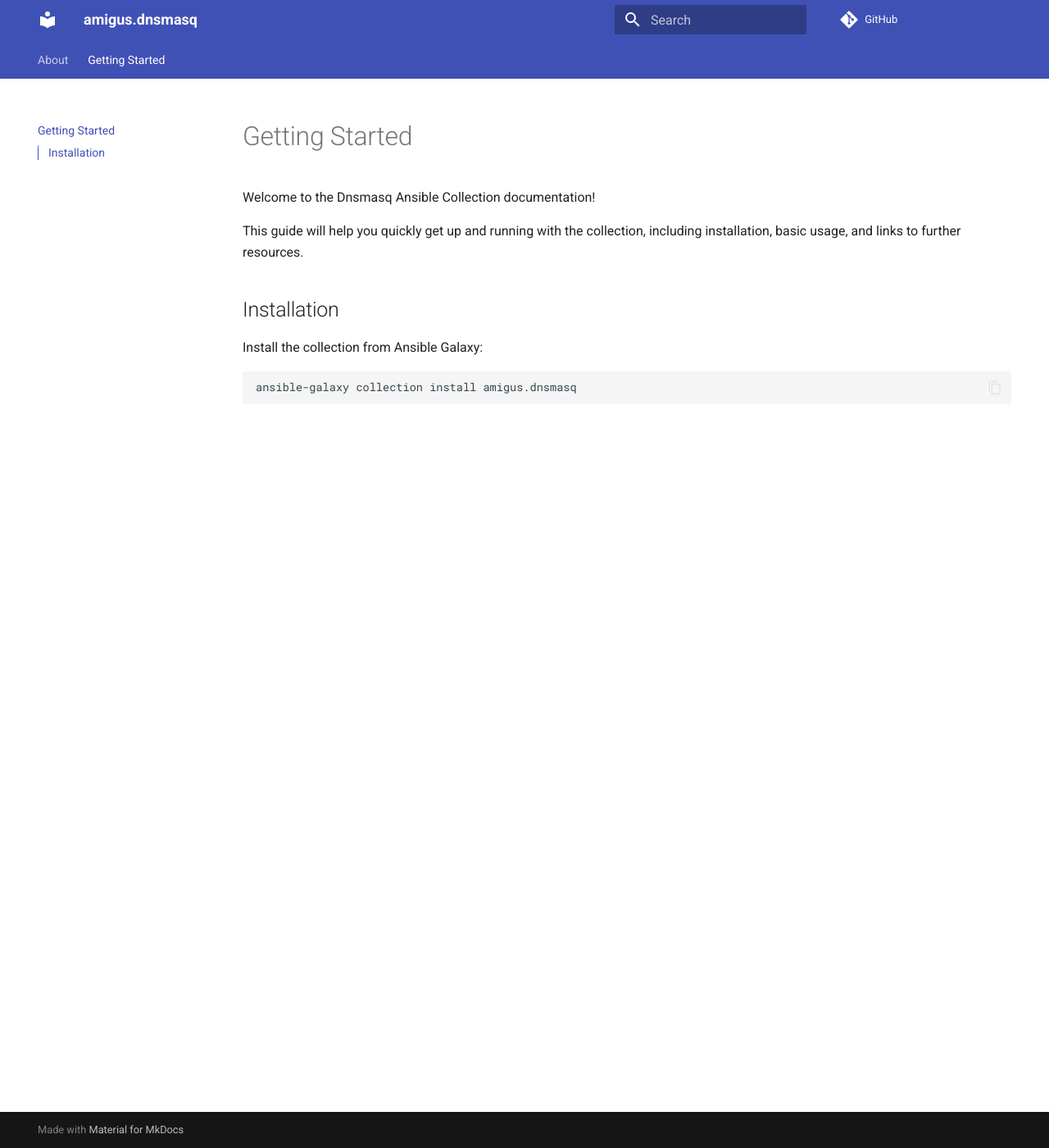
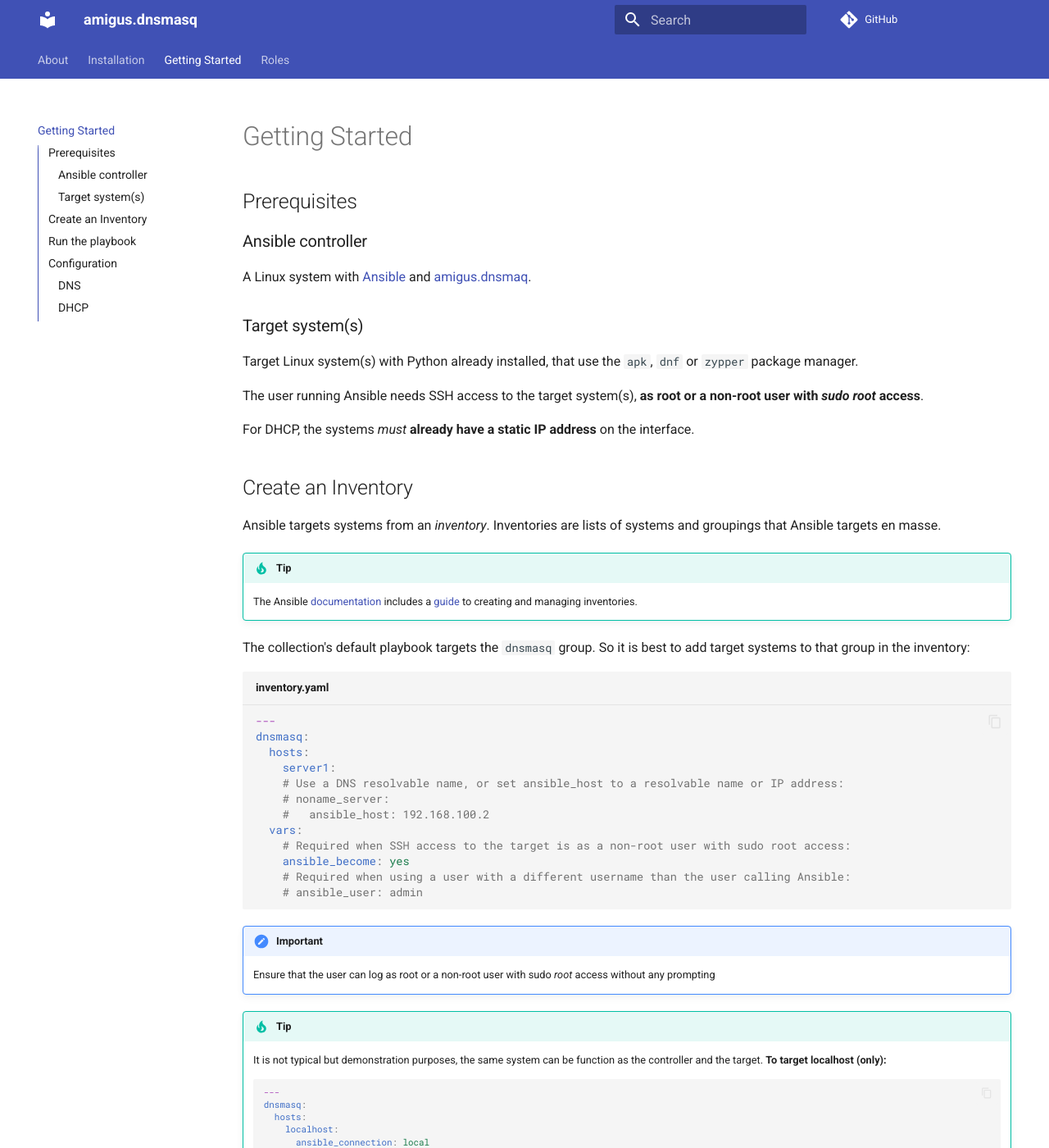
Before and after one commit to amigus/dnsmasq-ansible, an MkDocs documentation site: the page built from docs/getting-started.md, in a window 1280 px wide and 1400 px high. Shown: the whole window at 82% size. Built offline with MkDocs 1.6.1 and Material for MkDocs 9.7.7, drawn with Linux system fonts in a browser that asks for light colours; emoji names are drawn with the system emoji font; comment, search, counter and statistics services are not loaded; some of the changed text lies outside the part shown.

Commit message:
Add/update/improve the Mkdocs site.

````diff
--- a/docs/getting-started.md
+++ b/docs/getting-started.md
@@ -1,13 +1,145 @@
 # Getting Started
 
-Welcome to the Dnsmasq Ansible Collection documentation!
+## Prerequisites
 
-This guide will help you quickly get up and running with the collection, including installation, basic usage, and links to further resources.
+### Ansible controller
 
-## Installation
+A Linux system with [Ansible](https://docs.ansible.com/ansible/latest/installation_guide)
+and [amigus.dnsmaq](../installation).
 
-Install the collection from Ansible Galaxy:
+### Target system(s)
+
+Target Linux system(s) with Python already installed,
+that use the `apk`, `dnf` or `zypper` package manager.
+
+The user running Ansible needs SSH access to the target system(s),
+**as root or a non-root user with _sudo root_ access**.
+
+For DHCP, the systems _must_ **already have a static IP address** on the interface.
+
+## Create an Inventory
+
+Ansible targets systems from an _inventory_.
+Inventories are lists of systems and groupings that Ansible targets en masse.
+
+!!! tip
+    The Ansible [documentation](https://docs.ansible.com/ansible/latest)
+    includes a [guide](https://docs.ansible.com/ansible/latest/inventory_guide)
+    to creating and managing inventories.
+
+The collection's default playbook targets the `dnsmasq` group.
+So it is best to add target systems to that group in the inventory:
+
+```yaml {title=inventory.yaml}
+---
+dnsmasq:
+  hosts:
+    server1:
+    # Use a DNS resolvable name, or set ansible_host to a resolvable name or IP address:
+    # noname_server:
+    #   ansible_host: 192.168.100.2
+  vars:
+    # Required when SSH access to the target is as a non-root user with sudo root access:
+    ansible_become: yes
+    # Required when using a user with a different username than the user calling Ansible:
+    # ansible_user: admin
+```
+
+!!! important
+    Ensure that the user can log as root or a non-root user with sudo _root_ access without any prompting
+
+!!! tip
+    It is not typical but demonstration purposes,
+    the same system can be function as the controller and the target.
+    **To target localhost (only):**
+
+    ```yaml
+    ---
+    dnsmasq:
+      hosts:
+        localhost:
+          ansible_connection: local
+    ```
+
+    !!! note
+        The default `ansible_connection` is `ssh`.
+        Using `local` simplifies the demonstration environment by not using it.
+
+## Run the playbook
+
+Ansible executes _tasks_ most often organized into _playbooks_.
+
+There is also a [guide](https://docs.ansible.com/ansible/latest/playbook_guide)
+however, **the collection includes this one**:
+
+```yaml {title=dnsmasq.yaml}
+---
+- hosts: dnsmasq
+  roles:
+    - amigus.dnsmasq.dnsmasq
+```
+
+To run it on the inventory:
 
 ```bash
-ansible-galaxy collection install amigus.dnsmasq
+ansible-playbook -i inventory.yaml amigus.dnsmasq.dnsmasq
 ```
+
+If everything is set up correctly, it will install Dnsmasq on the target(s). :tada:
+
+## Configuration
+
+!!! Note
+    Ansible variables can be added to either the inventory or playbook,
+    so adding the YAML below to either will work.
+
+### DNS
+
+The [dnsmasq_dns](../roles/dnsmasq_dns) role sets DNS options and resolvers (servers).
+
+For example, to use `1.1.1.1` _instead of_ the system resolver:
+
+1. Add `1.1.1.1` as a server
+1. Add the Dnsmasq `no-resolv` to the options
+1. Add `bogus-priv` and `domain-needed` as well if the resolver is external
+
+```yaml
+dnsmasq_dns_options:
+- bogus-priv
+- domain-needed
+- no-resolv
+dnsmasq_dns_servers
+- address: 1.1.1.1
+```
+
+### DHCP
+
+The [dnsmasq_dhcp](../roles/dnsmasq_dhcp) role runs when `dnsmasq_dhcp_interfaces` is defined.
+
+```yaml
+dnsmasq_dhcp_interfaces:
+- device: eth0
+- router: 1
+- start: 100
+- end: 199
+```
+
+Only the `device` is required:
+
+- Add `router` to tell Dnsmasq use that sever (not itself) as the gateway.
+- Add `start` to lease a range of IP addresses from the subnet dynamically,
+- Add `end` to extend the range less than the last IP in the subnet.
+
+So, if `start` is not defined then `dnsmasq_dhcp_hosts` should be or the server will not have any clients:
+
+```yaml
+dnsmasq_dhcp_hosts: |
+  11:22:33:44:55:66,192.168.1.11,server1
+  server2,192.168.1.12
+dnsmasq_dhcp_interfaces: [{ device: eth0 }]
+```
+
+!!! tip
+    Dnsmasq allows reservations based on name instead of MAC address,
+    so in the example above, any server sending DHCP requests with the client hostname `server2`,
+    will get the IP address `192.168.1.12`.
--- a/mkdocs.yml
+++ b/mkdocs.yml
@@ -4,7 +4,15 @@ site_url: https://amigus.github.io/dnsmasq-ansible/
 docs_dir: docs
 nav:
   - About: index.md
+  - Installation: installation.md
   - Getting Started: getting-started.md
+  - Roles:
+    - dnsmasq: roles/dnsmasq.md
+    - dnsmasq_install: roles/dnsmasq_install.md
+    - dnsmasq_dhcp: roles/dnsmasq_dhcp.md
+    - dnsmasq_dhcp_db: roles/dnsmasq_dhcp_db.md
+    - dnsmasq_dns: roles/dnsmasq_dns.md
+    - dnsmasq_web: roles/dnsmasq_web.md
 theme:
   name: material
   features:
@@ -31,11 +39,7 @@ markdown_extensions:
   - pymdownx.inlinehilite
   - pymdownx.snippets
   - pymdownx.superfences
-  - pymdownx.keys
-  - pymdownx.caret
-  - pymdownx.critic
-  - pymdownx.mark
-  - pymdownx.tilde
   - pymdownx.emoji
 plugins:
   - search
+  - include-markdown
````
Also changed, not shown: docs/index.md (+23 -19 lines), docs/installation.md (added, +67 -0 lines), docs/roles/dnsmasq.md (added, +1 -0 lines), docs/roles/dnsmasq_dhcp.md (added, +1 -0 lines), docs/roles/dnsmasq_dhcp_db.md (added, +1 -0 lines), docs/roles/dnsmasq_dns.md (added, +1 -0 lines), docs/roles/dnsmasq_install.md (added, +1 -0 lines), docs/roles/dnsmasq_web.md (added, +1 -0 lines).
